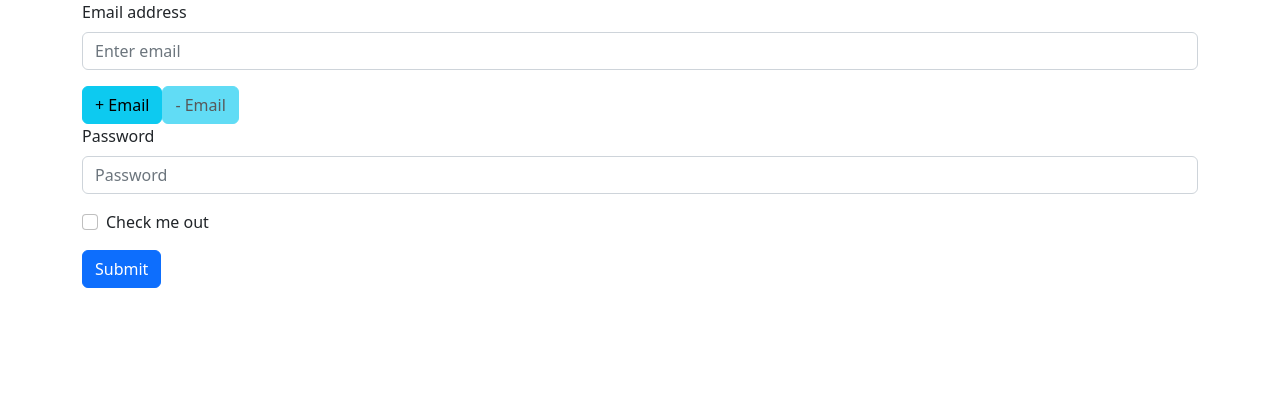
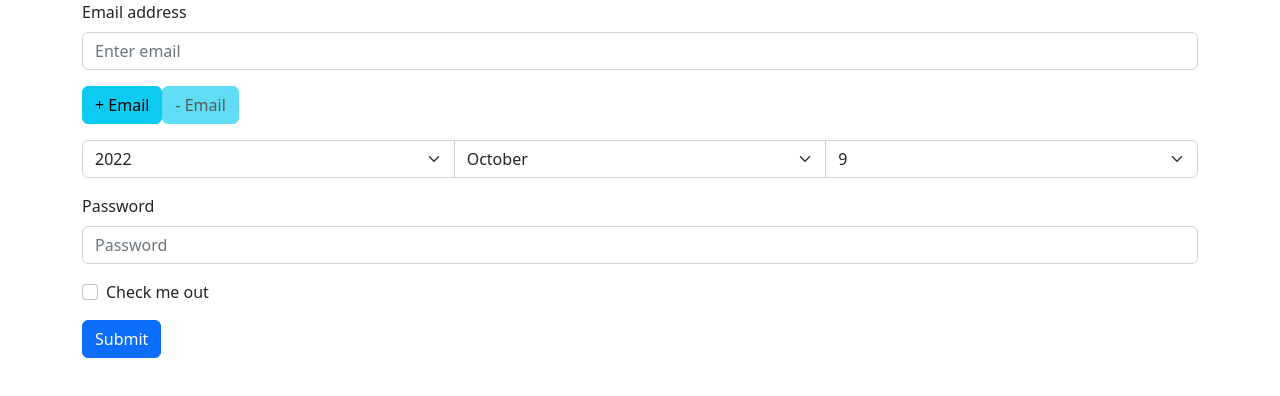
Before and after one commit to devispora/ovo-sheets-frontend, a React (Create React App) app in the folder ovo-sheets-frontend/: page / in a window 1280 px wide. Shown: the top 396 px of the page. Built offline with nearby package versions, Linux system fonts and the light colour scheme.

Commit message:
Add multi date picker
and some cleanups on main

```diff
--- a/ovo-sheets-frontend/src/App.tsx
+++ b/ovo-sheets-frontend/src/App.tsx
@@ -1,15 +1,8 @@
-import React, { useState } from 'react';
-import logo from './logo.svg';
 import 'bootstrap/dist/css/bootstrap.min.css';
-import { faker } from '@faker-js/faker';
 import { OvOStaffForm } from './components/staff-form';
 import { Container } from 'react-bootstrap';
 
 function App() {
-
-  const [language, setLanguage] = useState('es');
-  const [text, setText] = useState('');
-
 
   return (
     <div>
--- a/ovo-sheets-frontend/src/components/staff-form.tsx
+++ b/ovo-sheets-frontend/src/components/staff-form.tsx
@@ -1,19 +1,19 @@
-import { useState } from "react";
+import { ChangeEventHandler, useState } from "react";
 import { Button, Form } from "react-bootstrap";
 
 
 
 
 function DropFormGroup(groupNumber: number) {
-    let groupName = `thatName${groupNumber}` ;
-    let emailName = `Enter Email #${groupNumber +1}`
-    if(groupNumber > 0){
+    let groupName = `thatName${groupNumber}`;
+    let emailName = `Enter Email #${groupNumber + 1}`
+    if (groupNumber > 0) {
         return (
             <Form.Group className="mb-3" controlId={groupName} key={groupName}>
                 <Form.Control type="email" placeholder={emailName} />
             </Form.Group>
         )
-    }else{
+    } else {
         return (
             <Form.Group className="mb-3" controlId={groupName} key={groupName}>
                 <Form.Label>Email address</Form.Label>
@@ -23,11 +23,93 @@ function DropFormGroup(groupNumber: number) {
     }
 }
 
+function MonthOptions() {
+    // using JS date non human month numbers
+    const months = new Map<number, string>();
+    months.set(0,   "January")
+    months.set(1,   "February")
+    months.set(2,   "March")
+    months.set(3,   "April")
+    months.set(4,   "May")
+    months.set(5,   "June")
+    months.set(6,   "July")
+    months.set(7,   "August")
+    months.set(8,   "September")
+    months.set(9,   "October")
+    months.set(10,  "November")
+    months.set(11,  "December")
+    return months;
+}
+
+function determineMonths(startingMonth: number){
+    const maxMonth = 11;
+    const months: Map<number, string> = MonthOptions();
+    let options = [];
+    for(let month = startingMonth; month <= maxMonth; month++){
+        let monthValue = months.get(month);
+        options.push(<option key={'month_'+month} value={month}>{monthValue}</option>)
+    }
+    return options;
+}
+
+
+function DropDayOption(currentDate: Date, currentDay: number, startingMonth: number){
+    let referenceMonth: Number;
+    if(currentDate.getMonth() !== startingMonth){
+        referenceMonth = startingMonth;
+    }else{
+        referenceMonth = currentDate.getMonth();
+    }
+    let nextMonth = Number(referenceMonth) + 1; // casts to number
+    let lastDayOfMonth = new Date(currentDate.getFullYear(), nextMonth, 0);
+    const days = [];
+    for(let day: number = currentDay; day <= lastDayOfMonth.getDate(); day++){
+        days.push(<option key={'day_'+day} value={day}>{day}</option>)
+    }
+    return (
+        <Form.Select defaultValue={currentDay} aria-label='Default select example'>
+            {days}
+        </Form.Select>
+    )
+}
+
+
+function DropMonthOption(startingMonth: number, monthFunctionTrigger: ChangeEventHandler) {
+    return (
+        <Form.Select defaultValue={startingMonth} onChange={monthFunctionTrigger} aria-label='Default select example'>
+            {determineMonths(startingMonth)}
+        </Form.Select>
+    )
+}
+
+
+
+function DropYearOption(currentDate: Date, yearFunctionTrigger: ChangeEventHandler){
+    const currentYear = currentDate.getUTCFullYear();
+    const nextYear = currentYear+1
+    return (
+        <Form.Select defaultValue={currentYear} onChange={yearFunctionTrigger} aria-label='Default select example'>
+            <option key={'year_'+currentYear} value={currentYear}>{currentYear}</option>
+            <option key={'year_'+nextYear} value={nextYear}>{nextYear}</option>
+        </Form.Select>
+    )
+}
+
+
+
 
 export function OvOStaffForm() {
+    const currentDate = new Date();
+    const currentMonth = currentDate.getUTCMonth();
+    const currentDay = currentDate.getDate();
+
     const [desiredEmails, setAmountOfEmails] = useState(1);
     const [disableRemoveButton, disableRemove] = useState(true);
     const [disableAddButton, disableAdd] = useState(false);
+    const [startingMonth, adjustStartingMonth] = useState(currentMonth);
+    const [refMonth, adjustRefMonth] = useState(currentMonth);
+    const [startingDay, adjustStartingDay] = useState(currentDay);
+
     const emailFormEntries = [];
     for (let i = 0; i < desiredEmails; i++) {
         emailFormEntries.push(DropFormGroup(i))
@@ -35,25 +117,55 @@ export function OvOStaffForm() {
     const onEmailAddClick = () => {
         if (desiredEmails < 8) {
             let amount = desiredEmails + 1;
-            if( amount == 8){
+            if (amount === 8) {
                 disableAdd(true);
             }
             setAmountOfEmails(amount);
-            if(desiredEmails == 1){
+            if (desiredEmails === 1) {
                 disableRemove(false);
             }
-
         }
     }
     const onEmailRemoveClick = () => {
         if (desiredEmails > 1) {
             let amount = desiredEmails - 1;
             setAmountOfEmails(amount);
-            if(amount < 8){
+            if (amount < 8) {
                 disableAdd(false);
             }
-            if(amount < 2){
+            if (amount < 2) {
                 disableRemove(true);
+            }
+        }
+    }
+
+    const onYearChange = (event: any) => {
+        if('target' in event){
+            let target = event.target
+            if('value' in target){
+                if(Number(target.value) !== currentDate.getUTCFullYear()){
+                    adjustStartingMonth(0)
+                    adjustRefMonth(0);
+                }else{
+                    adjustStartingDay(currentDay);
+                    adjustStartingMonth(currentMonth);
+                    adjustRefMonth(currentMonth);
+                }
+            }
+        }
+    }
+
+    const onMonthChange = (event: any) => {
+        if('target' in event){
+            let target = event.target
+            if('value' in target){
+                if(Number(target.value) !== currentDate.getUTCMonth()){
+                    adjustStartingDay(1);
+                    adjustRefMonth(target.value);
+                }else{
+                    adjustStartingDay(currentDay);
+                    adjustRefMonth(target.value);
+                }
             }
         }
     }
@@ -61,8 +173,18 @@ export function OvOStaffForm() {
     return (
         <Form>
             {emailFormEntries}
+            <Form.Group className="mb-3">
             <Button variant="info" value="addButton" onClick={onEmailAddClick} disabled={disableAddButton}>+ Email</Button>
             <Button variant="info" value="removeButton" onClick={onEmailRemoveClick} disabled={disableRemoveButton}>- Email</Button>
+            </Form.Group>
+
+            <Form.Group className="input-group mb-3" controlId="formMonth">
+            {DropYearOption(currentDate, onYearChange)}
+            {DropMonthOption(startingMonth, onMonthChange)}
+            {DropDayOption(currentDate, startingDay, refMonth)}
+
+            </Form.Group>
+
             <Form.Group className="mb-3" controlId="formBasicPassword">
                 <Form.Label>Password</Form.Label>
                 <Form.Control type="password" placeholder="Password" />
@@ -75,5 +197,4 @@ export function OvOStaffForm() {
             </Button>
         </Form>
     );
-
 }
```
